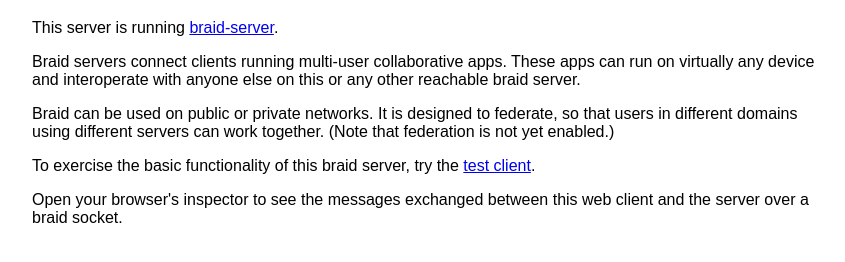
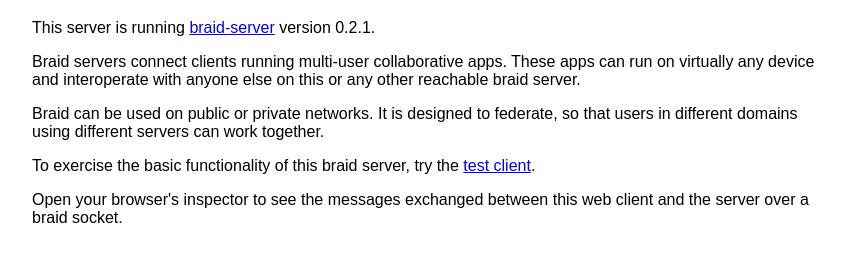
Before and after one commit to kduffie/braid-server, a website: page public/index.html in a window 1280 px wide. Shown: the part 76-338 px from the top of the page, without its empty margins (208-1053 px from the left). Drawn offline with Linux system fonts and the light colour scheme.

Commit message:
More tweaks to UI

```diff
--- a/config.json
+++ b/config.json
@@ -1,6 +1,6 @@
 {
 	"product" : "braid",
-	"version" : "0.2.0",
+	"version" : "0.2.1",
 	"domain": "example.org",
 	"mongo" : {
 		"mongoUrl" : "mongodb://localhost:27017/braid",
--- a/public/index.html
+++ b/public/index.html
@@ -2,13 +2,13 @@
 <html>
 	<head>
 		<meta charset="UTF-8">
-		<title>Braid Protocol</title>
+		<title>Braid Server</title>
 		<link href='http://fonts.googleapis.com/css?family=Josefin+Sans' rel='stylesheet' type='text/css'>
 		<link rel="stylesheet" type="text/css" href="braid.css">
 	</head>
 	<body>
 		<h1>Braid</h1>
-		<p>This server is running <a href='https://github.com/kduffie/braid-server' target="_blank">braid-server</a>.</p>
+		<p>This server is running <a href='https://github.com/kduffie/braid-server' target="_blank">braid-server</a> version 0.2.1.</p>
 
 		<p>Braid servers connect clients running multi-user collaborative apps.  These apps can
 		run on virtually any device and interoperate with anyone else on this or any other reachable
@@ -16,7 +16,7 @@
 
 		<p>Braid can be used on public or private networks.  It is designed
 		to federate, so that users in different domains using different servers can work
-		together.  (Note that federation is not yet enabled.)</p>
+		together.</p>
 
 		<p>To exercise the basic functionality of this braid server, try the <a href='test-client/braid-client.html'>test client</a>.</p>
 		<p>Open your browser's inspector to see the messages exchanged between this web client and the server over a braid socket.</p>
```
